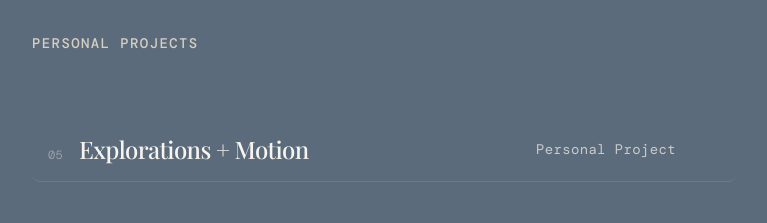
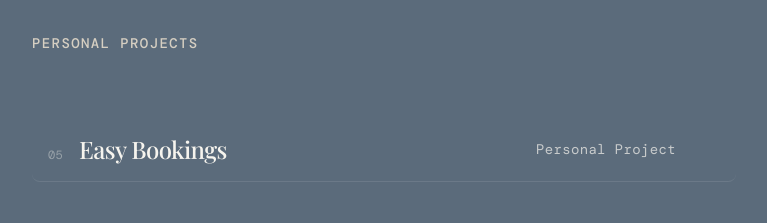
Before and after one commit to adnanadiljahcode/adnan-adil-portfolio, a React (Vite) app: page / in a window 1280 px wide. Shown: the part 1900-2123 px from the top of the page, without its empty margins (256-1023 px from the left). Built offline with nearby package versions, Linux system fonts and the light colour scheme; the HTML template or start-up script is replaced by a standard one.

Commit message:
Changes
Co-authored-by: adnanadiljahcode <338478834+adnanadiljahcode@users.noreply.github.com>

```diff
--- a/src/components/ExperienceSection.tsx
+++ b/src/components/ExperienceSection.tsx
@@ -38,7 +38,7 @@ const experiences: ExperienceItem[] = [
 
 const personalProjects: ExperienceItem[] = [
   {
-    company: "Explorations + Motion",
+    company: "Easy Bookings",
     dateRange: "",
     role: "Personal Project",
     link: "/explorations",
```
